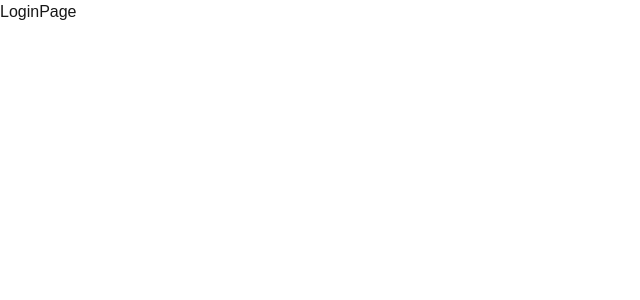
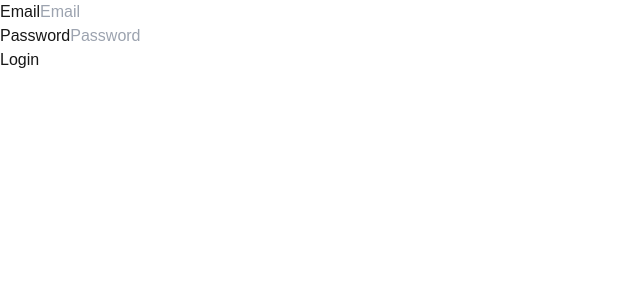
Before and after one commit to alongkornn/web-vrgame-frontend, a Next.js app: page /login in a window 1280 px wide. Shown: the top 300 px of the page, without its empty margins (0-640 px from the left). Built offline with nearby package versions, Linux system fonts and the light colour scheme.

Commit message:
crate form input for login

```diff
--- a/src/app/login/page.tsx
+++ b/src/app/login/page.tsx
@@ -1,9 +1,48 @@
-import React from 'react'
+"use client";
 
-function LoginPage() {
+import axios from "axios";
+import { useState } from "react";
+
+export default function LoginPage() {
+  const [data, setData] = useState({});
+
+  const handleChange = (e: any) => {
+    setData({ ...data, [e.target.name]: e.target.value });
+  };
+
+  const handleSubmit = async () => {
+    const response = await axios.post(
+      "http://localhost:8000/api/auth/login",
+      data
+    );
+
+    if (response.data.status !== "success") {
+      await alert("Fail to login");
+    }
+
+    await alert(response.data.message);
+  };
+
   return (
-    <div>LoginPage</div>
-  )
+    <>
+      <form>
+        <label htmlFor="">Email</label>
+        <input
+          type="text"
+          name="email"
+          placeholder="Email"
+          onChange={(e) => handleChange(e)}
+        />
+        <br />
+        <label htmlFor="">Password</label>
+        <input
+          type="password"
+          name="password"
+          placeholder="Password"
+          onChange={(e) => handleChange(e)}
+        />
+      </form>
+      <button onClick={handleSubmit}>Login</button>
+    </>
+  );
 }
-
-export default LoginPage
```
